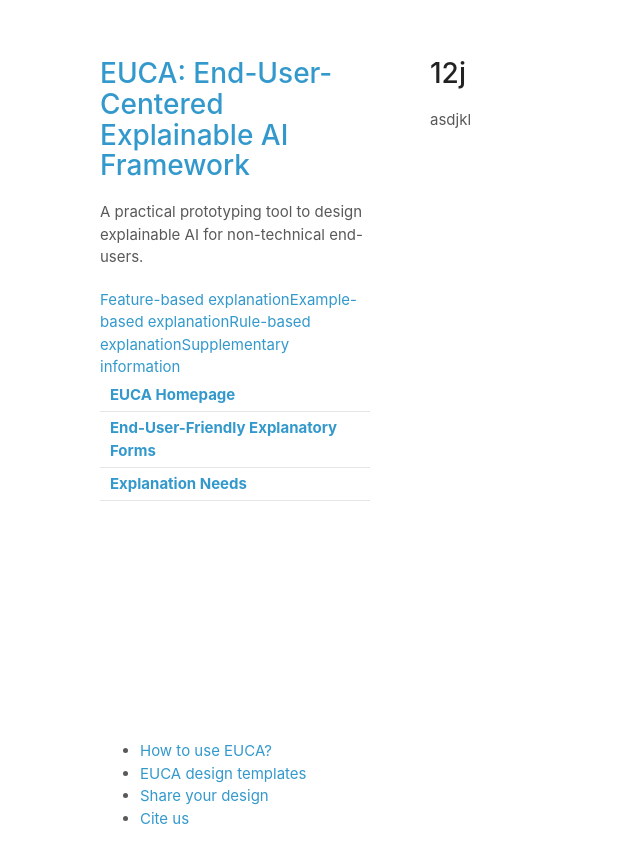
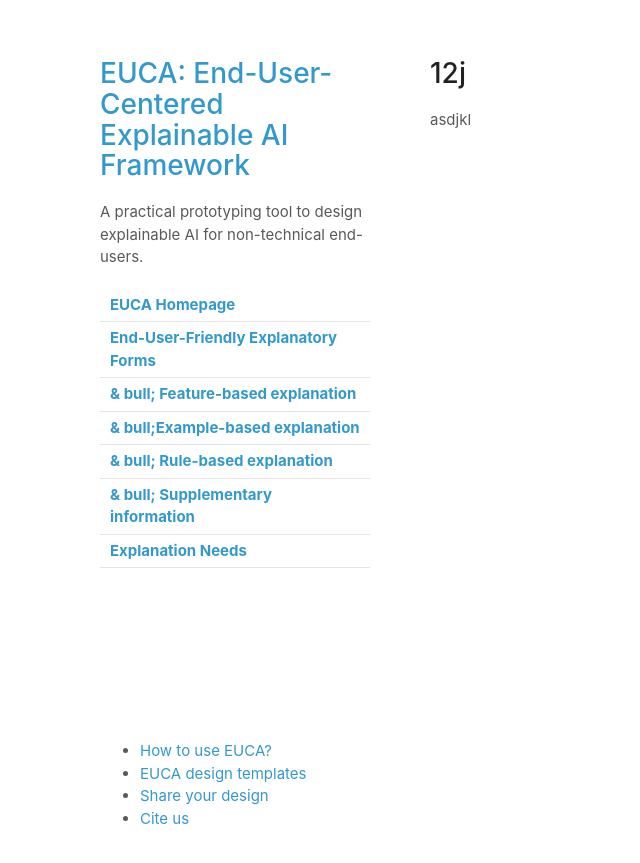
Before and after one commit to data-corentinv/end-user-xai, a Jekyll site: the page built from need.md, in a window 1280 px wide. Shown: the top 863 px of the page, without its empty margins (0-640 px from the left). Built offline with Jekyll 4.4.1, drawn with Linux system fonts in a browser that asks for light colours; our own code applies the rules of GitHub Pages for plain Markdown files.

Commit message:
Update default.html

```diff
--- a/_layouts/default.html
+++ b/_layouts/default.html
@@ -19,10 +19,10 @@
 
           <tr><th><a href="https://weina.me/end-user-xai">EUCA Homepage</a></th></tr>
           <tr><th><a href="explanatory_form.html">End-User-Friendly Explanatory Forms</a></th></tr>
-                  <tr><a href="explanatory_form.html#feature">Feature-based explanation</a></tr>
-                  <tr><a href="explanatory_form.html#example">Example-based explanation</a></tr>
-                  <tr><a href="explanatory_form.html#rule">Rule-based explanation</a></tr>
-                  <tr><a href="explanatory_form.html#suppl">Supplementary information</a></tr>
+                  <tr><th><a href="explanatory_form.html#feature">& bull; Feature-based explanation</a></th></tr>
+                  <tr><th><a href="explanatory_form.html#example"> & bull;Example-based explanation</a></th></tr>
+                  <tr><th><a href="explanatory_form.html#rule">& bull; Rule-based explanation</a></th></tr>
+                  <tr><th><a href="explanatory_form.html#suppl">& bull; Supplementary information</a></th></tr>
 
           <tr><th><a href="need.html">Explanation Needs</a></th></tr>
 
```
